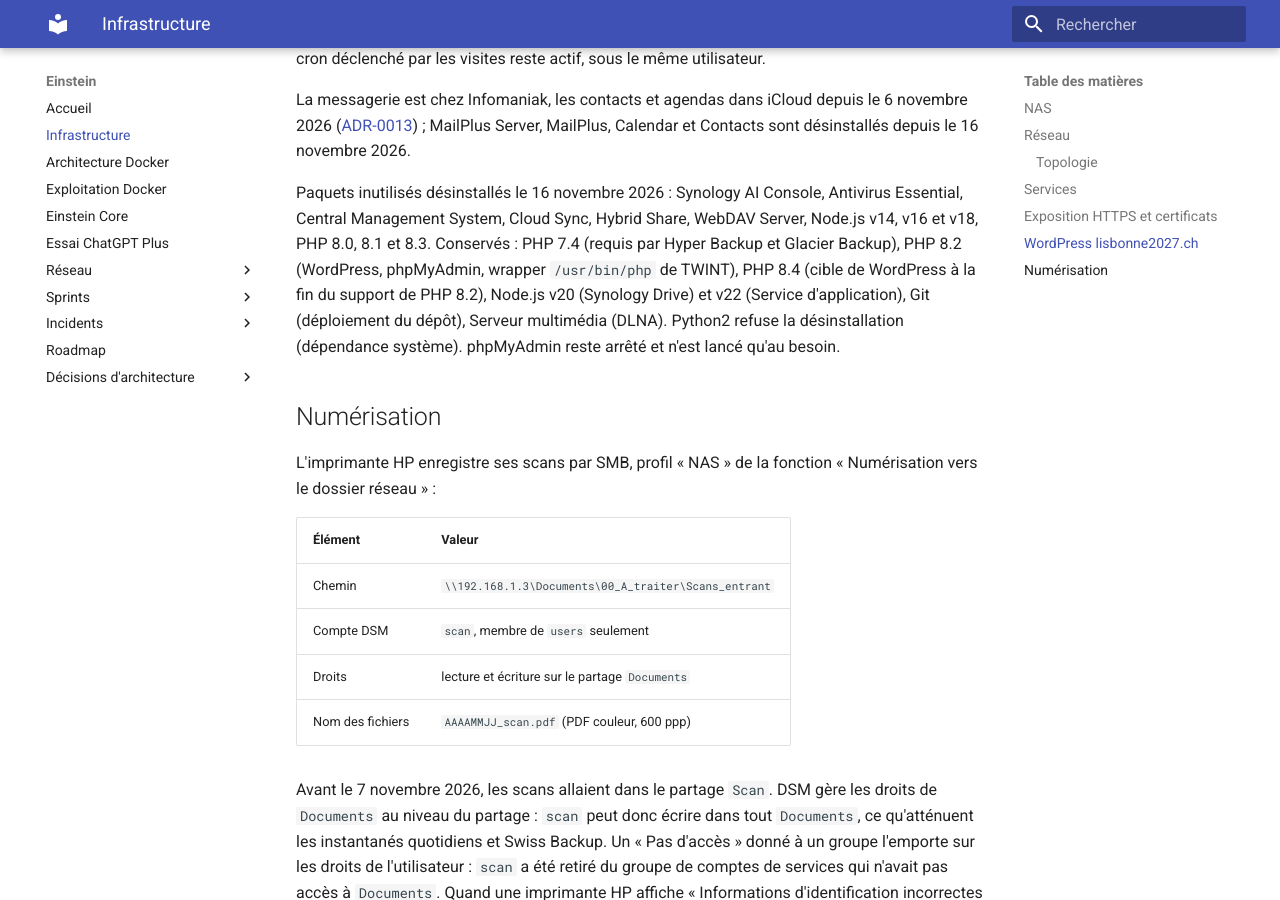
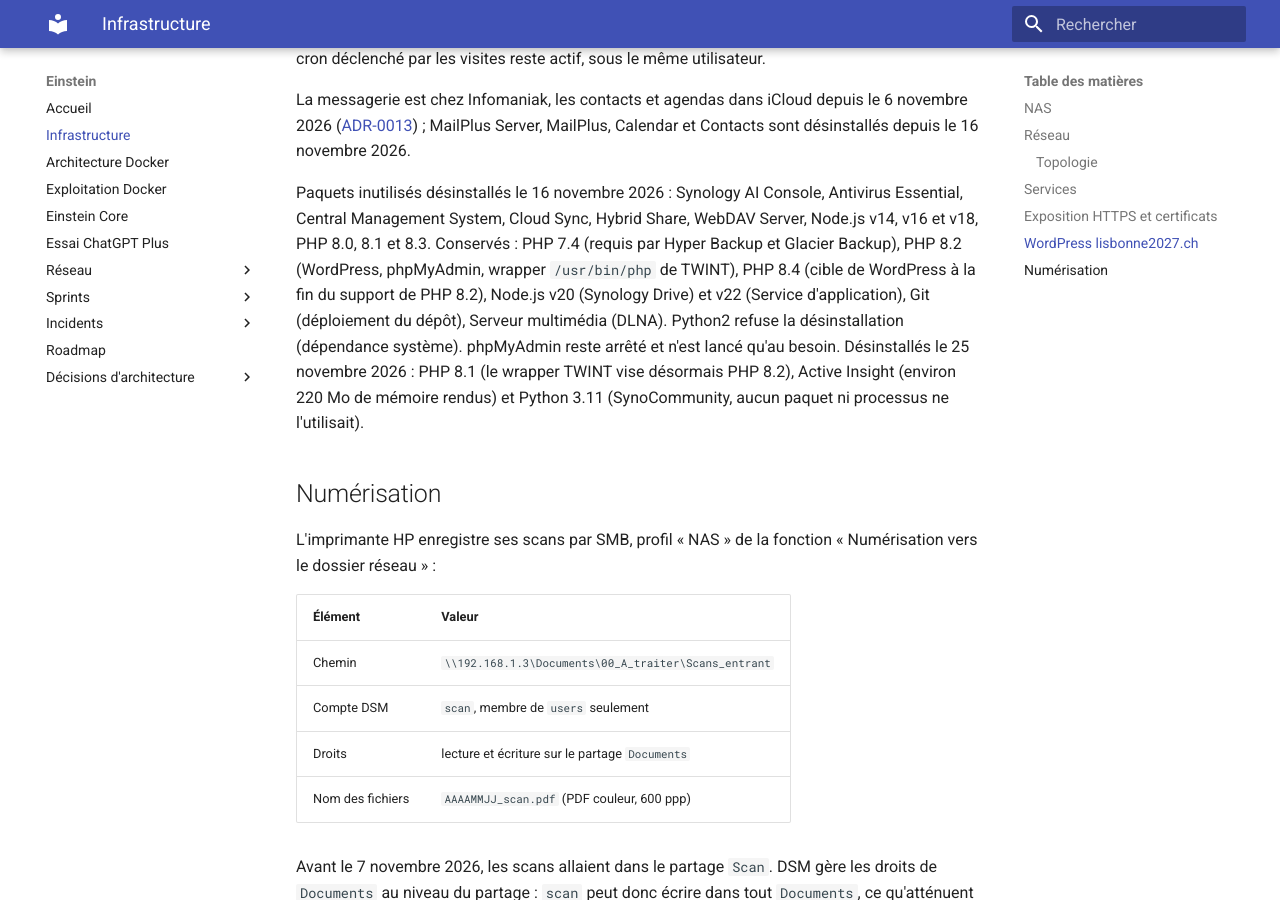
Before and after one commit to asanchez74/Einstein, an MkDocs documentation site: the page built from docs/infrastructure.md, in a window 1280 px wide and 900 px high, scrolled down 4106 px. Built offline with MkDocs 1.6.1 and Material for MkDocs 9.7.7, drawn with Linux system fonts in a browser that asks for light colours.

Commit message:
docs: Active Insight et Python 3.11 désinstallés
Co-Authored-By: Claude Opus 5.5 <noreply@anthropic.com>

```diff
--- a/docs/infrastructure.md
+++ b/docs/infrastructure.md
@@ -157,7 +157,10 @@ PHP 7.4 (requis par Hyper Backup et Glacier Backup), PHP 8.2 (WordPress,
 phpMyAdmin, wrapper `/usr/bin/php` de TWINT), PHP 8.4 (cible de WordPress à la fin du support de PHP 8.2),
 Node.js v20 (Synology Drive) et v22 (Service d'application), Git (déploiement
 du dépôt), Serveur multimédia (DLNA). Python2 refuse la désinstallation (dépendance
-système). phpMyAdmin reste arrêté et n'est lancé qu'au besoin.
+système). phpMyAdmin reste arrêté et n'est lancé qu'au besoin. Désinstallés
+le 25 novembre 2026 : PHP 8.1 (le wrapper TWINT vise désormais PHP 8.2),
+Active Insight (environ 220 Mo de mémoire rendus) et Python 3.11
+(SynoCommunity, aucun paquet ni processus ne l'utilisait).
 
 ## Numérisation
 
```
